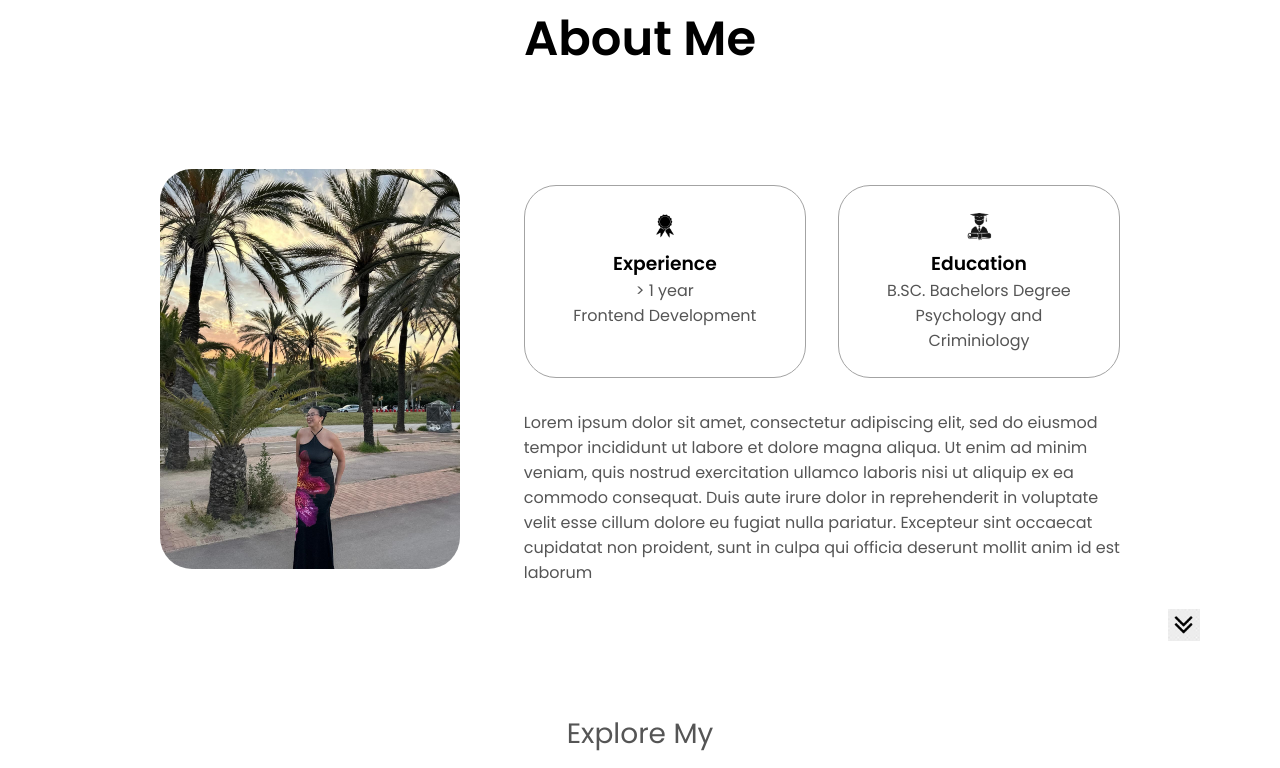
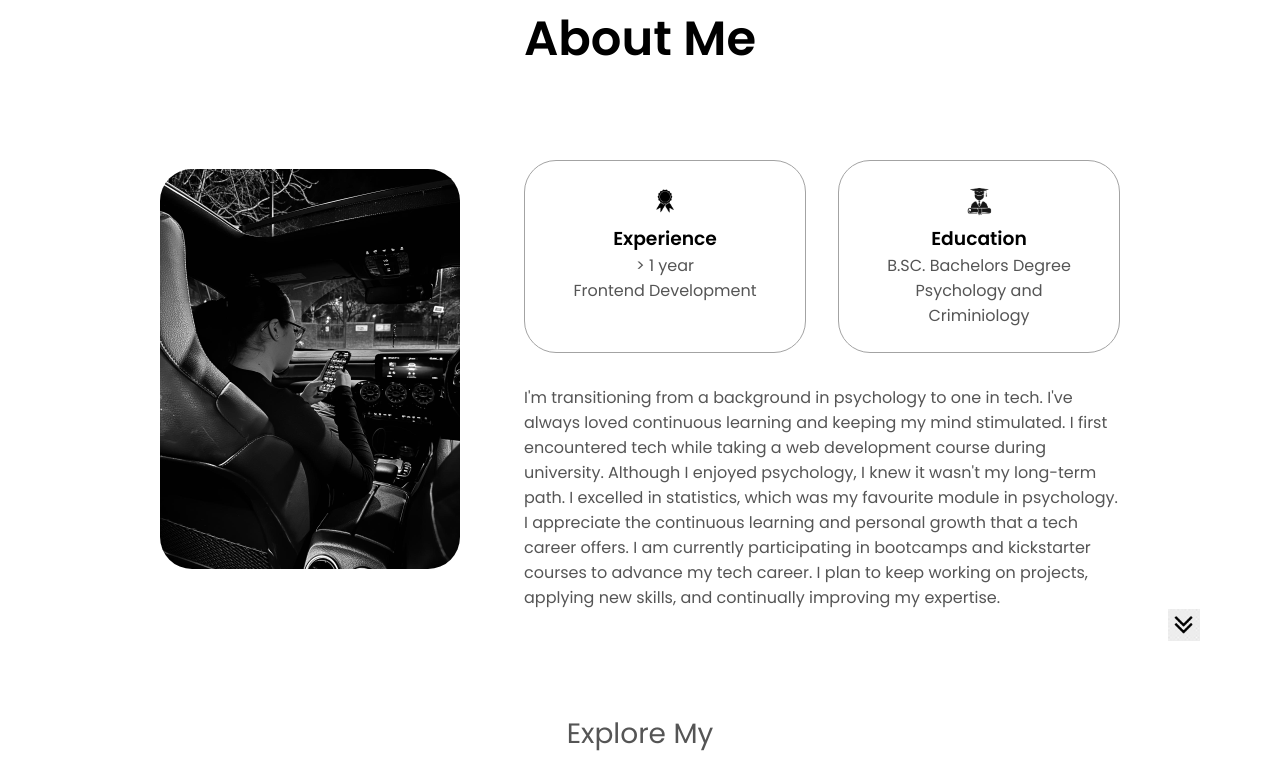
Before and after one commit to karolinemerino/Karoline-portfolio-, a plain HTML site: page index.html in a window 1280 px wide. Shown: the part 1119-1887 px from the top of the page. Drawn offline with Linux system fonts and the light colour scheme.

Commit message:
Finished

```diff
--- a/index.html
+++ b/index.html
@@ -37,7 +37,7 @@
     </nav>
     <section id="profile">
         <div class ="section__pic-container">
-            <img src="./Assets/main.png" alt="Karoline Merino Profile Picture" >
+            <img src="./Assets/main2.png" alt="Karoline Merino Profile Picture" >
         </div>
         <div class="section__text">
            <p class="section__text__p1"> Hello, I'm </p>
@@ -69,7 +69,7 @@
         <div class="section-container">
             <div class="section__pic-container">
                 <img
-                src="./Assets/about-me.jpg"
+                src="./Assets/about.jpg"
                 alt="Profile Picture"
                 class="about-me"
              />
@@ -95,13 +95,15 @@
                 </div>
                 <div class="text-container">
                     <p>
-                        Lorem ipsum dolor sit amet, consectetur adipiscing elit,
-                        sed do eiusmod tempor incididunt ut labore et dolore magna aliqua.
-                        Ut enim ad minim veniam, quis nostrud exercitation ullamco laboris nisi ut
-                        aliquip ex ea commodo consequat. Duis aute irure dolor in reprehenderit in voluptate
-                        velit esse cillum dolore eu fugiat nulla pariatur. Excepteur sint occaecat cupidatat
-                        non proident, sunt in culpa qui officia deserunt mollit anim id est laborum
-                    </p>
+                        I'm transitioning from a background in psychology to one in tech.
+                        I've always loved continuous learning and keeping my mind stimulated.
+                         I first encountered tech while taking a web development course during university.
+                         Although I enjoyed psychology, I knew it wasn't my long-term path. I excelled in
+                         statistics,
+                         which was my favourite module in psychology. I appreciate the continuous learning and
+                         personal growth that a tech career offers. I am currently participating in bootcamps and
+                         kickstarter courses to advance my tech career. I plan to keep working on projects, applying
+                         new skills, and continually improving my expertise.
                 </div>
             </div>
             </div>
```
Also changed, not shown: Assets/about.jpg (added), Assets/main2.png (added).
